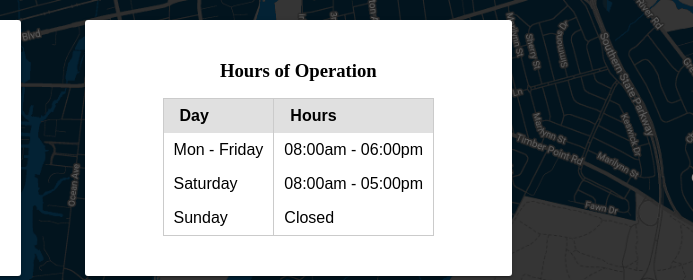
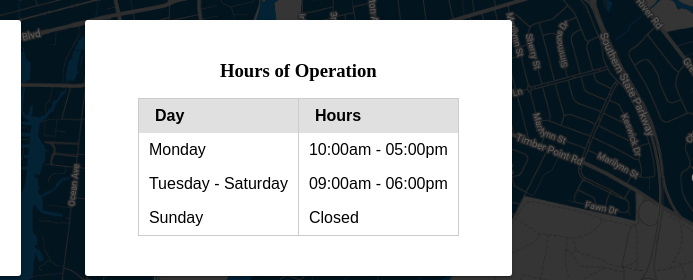
Before and after one commit to sidneyw/Wijngaarde-Enterprises, a Gatsby site: page /cutting-edge in a window 1280 px wide. Shown: the part 1000-1280 px from the top of the page, 587-1280 px from the left. Built offline with nearby package versions, Linux system fonts and the light colour scheme; Gatsby itself is replaced by a stand-in of ours.

Commit message:
Updated hours

```diff
--- a/src/pages/cutting-edge.js
+++ b/src/pages/cutting-edge.js
@@ -66,12 +66,12 @@ const CuttingEdge = () => (
             </thead>
             <tbody>
               <tr>
-                <td>Mon - Friday</td>
-                <td>08:00am - 06:00pm</td>
+                <td>Monday</td>
+                <td>10:00am - 05:00pm</td>
               </tr>
               <tr>
-                <td>Saturday</td>
-                <td>08:00am - 05:00pm</td>
+                <td>Tuesday - Saturday</td>
+                <td>09:00am - 06:00pm</td>
               </tr>
               <tr>
                 <td>Sunday</td>
```
